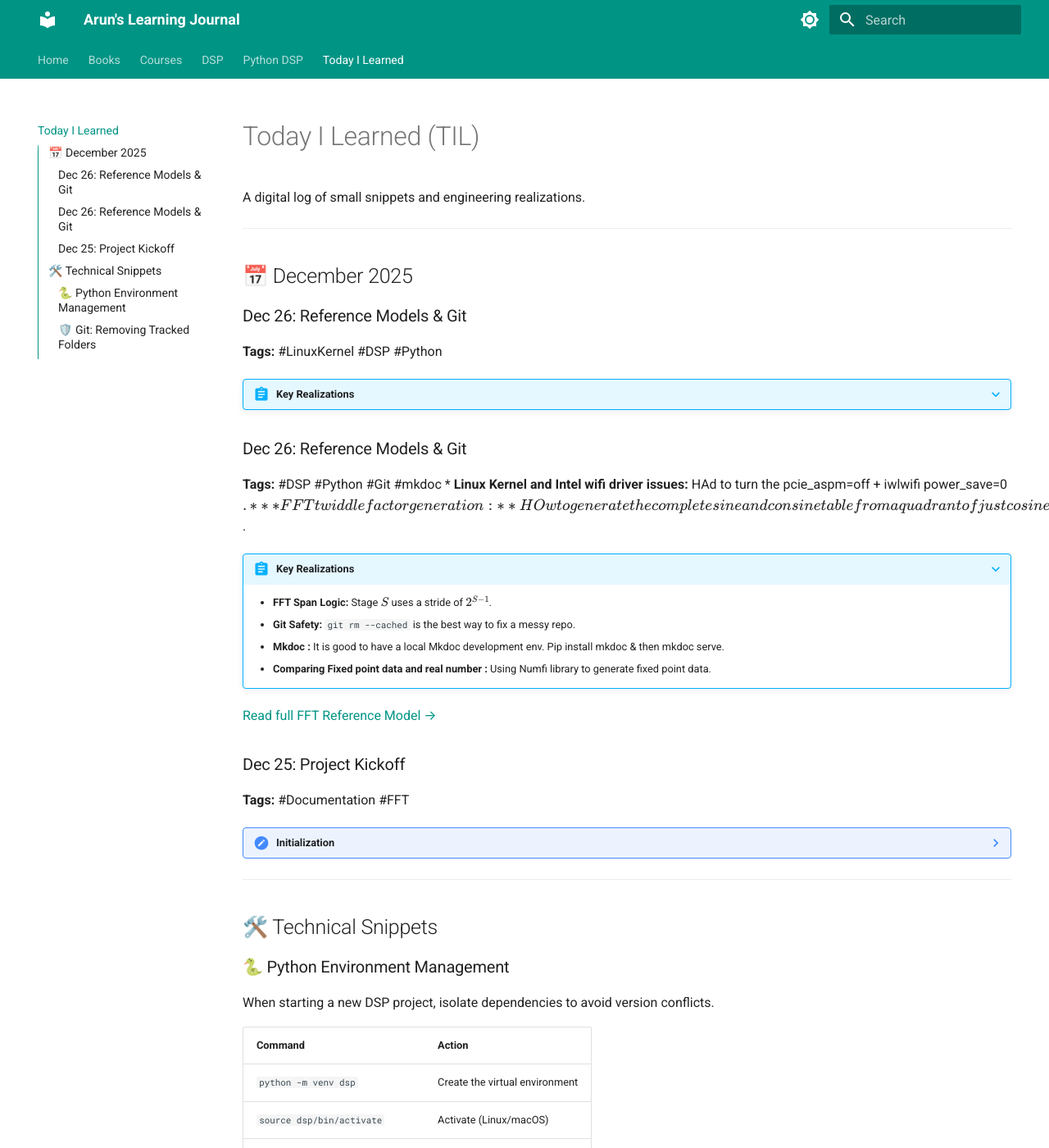
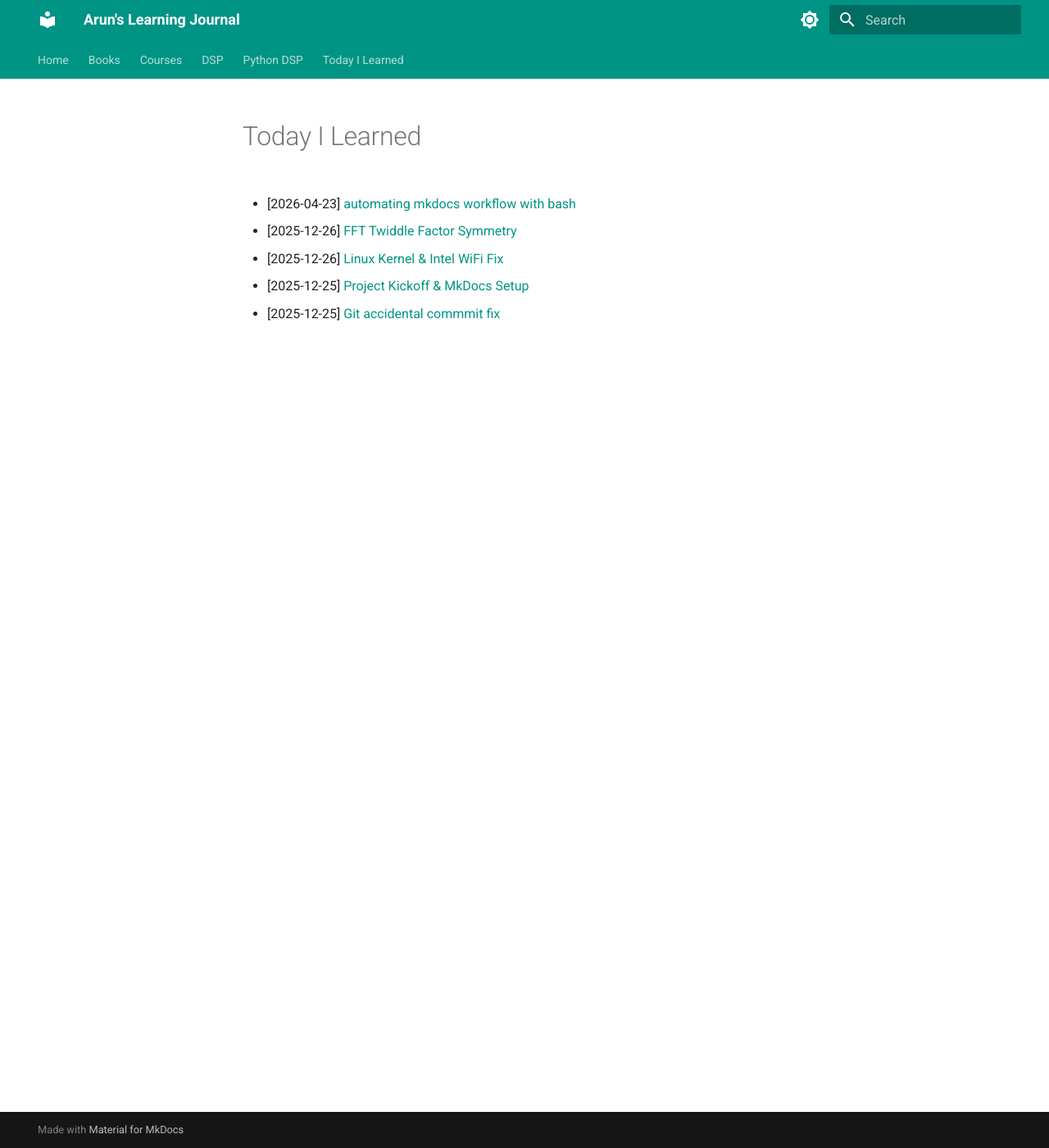
Before and after one commit to arunjeevaraj/Learning_journal, an MkDocs documentation site: the page built from docs/til/index.md, in a window 1280 px wide and 1400 px high. Shown: the whole window at 82% size. Built offline with MkDocs 1.6.1 and Material for MkDocs 9.7.7, drawn with Linux system fonts in a browser that asks for light colours; some of the changed text lies outside the part shown.

Commit message:
automated the mkdocs flow with manage.sh and update til and python dsp sections.

````diff
--- a/docs/til/index.md
+++ b/docs/til/index.md
@@ -1,59 +1,7 @@
-# Today I Learned (TIL)
-A digital log of small snippets and engineering realizations.
+# Today I Learned
+* [2026-04-23] [automating mkdocs workflow with bash](./automating_mkdocs_workflow_with_bash.md)
 
----
-
-## 📅 December 2025
-
-### Dec 26: Reference Models & Git
-**Tags:** #LinuxKernel #DSP #Python
-???+ abstract "Key Realizations"
-
-### Dec 26: Reference Models & Git
-**Tags:** #DSP #Python #Git #mkdoc
-    * **Linux Kernel and Intel wifi driver issues:** HAd to turn the pcie_aspm=off + iwlwifi power_save=0$.
-    * **FFT twiddle factor generation:** HOw to generate the complete sine and consine table from a quadrant of just cosine table.$.
-???+ abstract "Key Realizations"
-    * **FFT Span Logic:** Stage $S$ uses a stride of $2^{S-1}$.
-    * **Git Safety:** `git rm --cached` is the best way to fix a messy repo.
-    * **Mkdoc :**  It is good to have a local Mkdoc development env. Pip install mkdoc & then mkdoc serve.
-    * **Comparing Fixed point data and real number :** Using Numfi library to generate fixed point data.
-[Read full FFT Reference Model →](../python/fixed_point_dsp/fft_reference_model.md)
-
-### Dec 25: Project Kickoff
-**Tags:** #Documentation #FFT
-
-??? note "Initialization"
-    * MkDocs environment established.
-    * Dived into FFT and made the first post about it.
-
----
-
-## 🛠️ Technical Snippets
-
-### 🐍 Python Environment Management
-When starting a new DSP project, isolate dependencies to avoid version conflicts.
-
-| Command | Action |
-| :--- | :--- |
-| `python -m venv dsp` | Create the virtual environment |
-| `source dsp/bin/activate` | Activate (Linux/macOS) |
-| `dsp\Scripts\activate` | Activate (Windows) |
-| `pip install numpy matplotlib` | Install core DSP library stack |
-
----
-
-### 🛡️ Git: Removing Tracked Folders
-If you accidentally commit a folder (like `dsp/` or `__pycache__`), use this sequence to clean the repo without deleting your local files.
-
-```bash
-# 1. Remove from Git's tracking (but keep files on disk)
-git rm -r --cached dsp/
-
-# 2. Add to your .gitignore to prevent future tracking
-echo "dsp/" >> .gitignore
-
-# 3. Commit the change
-git add .gitignore
-git commit -m "chore: stop tracking virtual environment"
-```
+* [2025-12-26] [FFT Twiddle Factor Symmetry](./fft_reference_models.md)
+* [2025-12-26] [Linux Kernel & Intel WiFi Fix](./linux_wifi_fix.md)
+* [2025-12-25] [Project Kickoff & MkDocs Setup](./project_kickoff.md)
+* [2025-12-25] [Git accidental commmit fix](./git_accidental_commit.md)
--- a/mkdocs.yml
+++ b/mkdocs.yml
@@ -37,11 +37,12 @@ nav:
   - Courses: Courses/Kalman_filter/index.md
   - DSP:
       - FFT vs DFT Complexity: DSP/algorithms/dft_vs_fft.md
-  - Python DSP:
-      - Fixed-Point Quantization: python/fixed_point_dsp/quantization_basics.md
-      - FFT reference model in python: python/fixed_point_dsp/fft_reference_model.md
-  - Today I Learned: til/index.md
-
+  - Python DSP: python/fixed_point_dsp/
+#      - Overview: python/fixed_point_dsp/index.md
+#      - python/fixed_point_dsp/*.md
+  - Today I Learned: til/
+#      - Overview: til/index.md
+#      - til/*.md # This tells MkDocs to include everything in the TIL folder automatically
 markdown_extensions:
   - admonition
   - pymdownx.details
````
Also changed, not shown: docs/python/fixed_point_dsp/index.md (added, +6 -0 lines), docs/til/automating_mkdocs_workflow_with_bash.md (added, +21 -0 lines), docs/til/fft_reference_models.md (added, +9 -0 lines), docs/til/git_accidental_commit.md (added, +13 -0 lines), docs/til/linux_wifi_fix.md (added, +11 -0 lines), docs/til/project_kickoff.md (added, +14 -0 lines), 1 other file.
